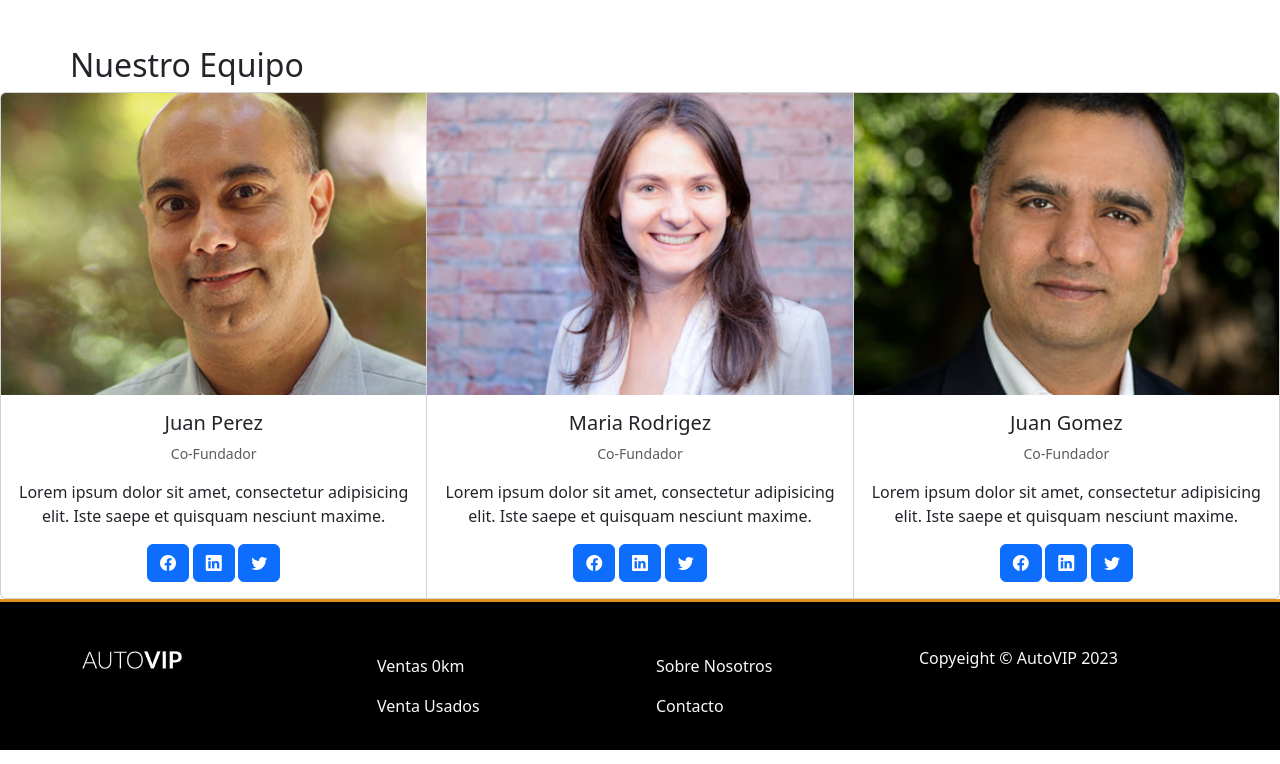
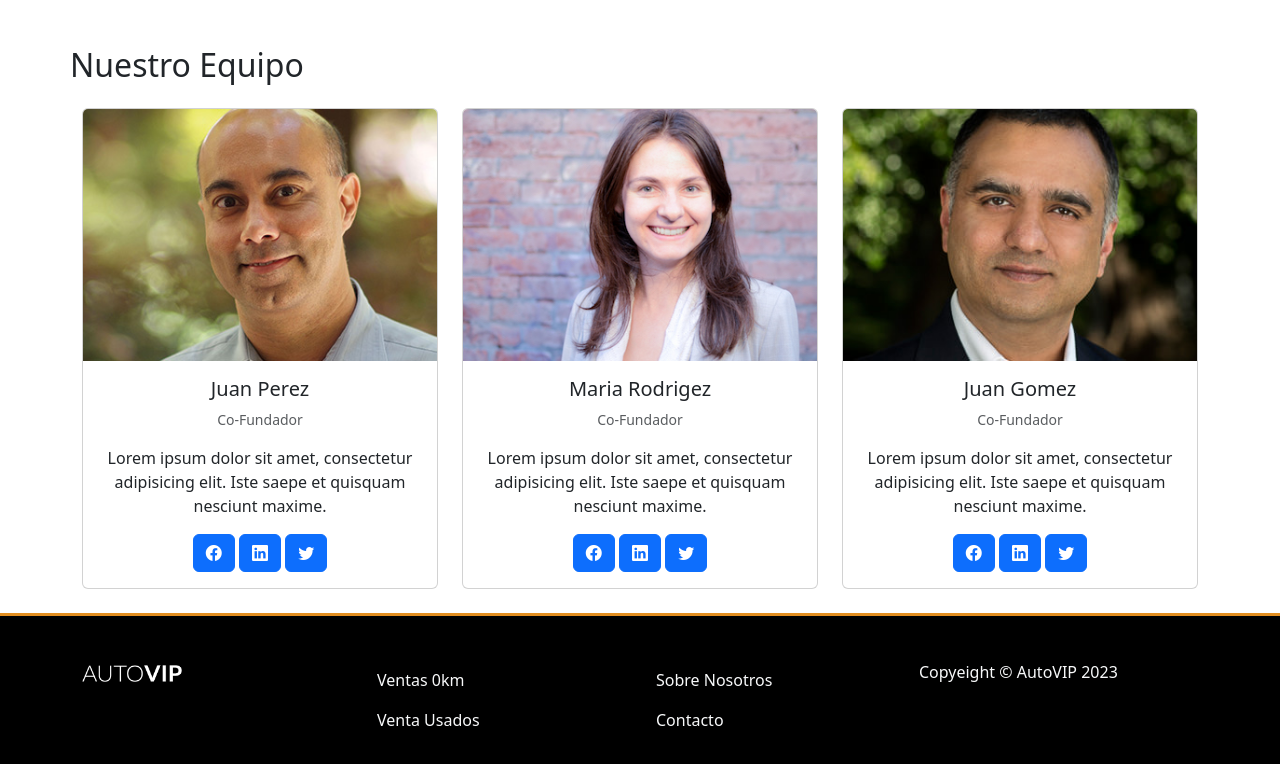
Before and after one commit to melinasilveira-bot/Auto-vip, a plain HTML site: page sobre-nosotros.html in a window 1280 px wide. Shown: the part 496-1260 px from the top of the page. Drawn offline with nearby package versions, Linux system fonts and the light colour scheme.

Commit message:
espacio card

```diff
--- a/sobre-nosotros.html
+++ b/sobre-nosotros.html
@@ -67,51 +67,60 @@ Lorem ipsum dolor sit amet, consectetur adipisicing elit. Et, consequuntur, modi
 
 <div class="nuestro-equipo"><h2>Nuestro Equipo</h2></div>
 
-<div class="card-group">
-  <div class="card">
+
+<div class="container my-4">
+  <div class="row g-4">
+    <div class="col-md-4">
+      <div class="card h-100">
         <img src="img/about_us/cofounder_1.jpg" class="card-img-top" alt="mr-Juan-Perez">
         <div class="card-body text-center">
           <h5 class="card-title">Juan Perez</h5>
+          <p class="card-text"><small class="text-body-secondary d-block">Co-Fundador</small></p>
+          <p class="card-text">Lorem ipsum dolor sit amet, consectetur adipisicing elit. Iste saepe et quisquam nesciunt maxime.</p>
           <p class="card-text">
-        <small class="text-body-secondary text-center d-block">Co-Fundador</small></p>
-      <p class="card-text">Lorem ipsum dolor sit amet, consectetur adipisicing elit. Iste saepe et quisquam nesciunt maxime.</p>
-      <p class="card-text"><small class="text-body-secondary text-center">
             <button type="button" class="btn btn-primary"><i class="bi bi-facebook"></i></button>
             <button type="button" class="btn btn-primary"><i class="bi bi-linkedin"></i></button>
             <button type="button" class="btn btn-primary"><i class="bi bi-twitter"></i></button>
-      </small></p>
+          </p>
         </div>
       </div>
-  <div class="card">
+    </div>
+
+    <div class="col-md-4">
+      <div class="card h-100">
         <img src="img/about_us/cofounder_2.jpg" class="card-img-top" alt="mrs-Maria-Rodrigez">
         <div class="card-body text-center">
           <h5 class="card-title">Maria Rodrigez</h5>
+          <p class="card-text"><small class="text-body-secondary d-block">Co-Fundador</small></p>
+          <p class="card-text">Lorem ipsum dolor sit amet, consectetur adipisicing elit. Iste saepe et quisquam nesciunt maxime.</p>
           <p class="card-text">
-        <small class="text-body-secondary text-center d-block">Co-Fundador</small></p>
-      <p class="card-text">Lorem ipsum dolor sit amet, consectetur adipisicing elit. Iste saepe et quisquam nesciunt maxime.</p>
-      <p class="card-text"><small class="text-body-secondary text-center">
             <button type="button" class="btn btn-primary"><i class="bi bi-facebook"></i></button>
             <button type="button" class="btn btn-primary"><i class="bi bi-linkedin"></i></button>
             <button type="button" class="btn btn-primary"><i class="bi bi-twitter"></i></button>
-      </small></p>
+          </p>
         </div>
       </div>
-  <div class="card">
+    </div>
+
+    <div class="col-md-4">
+      <div class="card h-100">
         <img src="img/about_us/cofounder_3.jpg" class="card-img-top" alt="mr-Juan-Gomez">
         <div class="card-body text-center">
-      <h5 class="card-title">Juan Gomez </h5>
-      <p class="card-text">
-        <small class="text-body-secondary text-center d-block">Co-Fundador</small></p>
+          <h5 class="card-title">Juan Gomez</h5>
+          <p class="card-text"><small class="text-body-secondary d-block">Co-Fundador</small></p>
           <p class="card-text">Lorem ipsum dolor sit amet, consectetur adipisicing elit. Iste saepe et quisquam nesciunt maxime.</p>
           <p class="card-text">
-        <small class="text-body-secondary text-center">
             <button type="button" class="btn btn-primary"><i class="bi bi-facebook"></i></button>
             <button type="button" class="btn btn-primary"><i class="bi bi-linkedin"></i></button>
             <button type="button" class="btn btn-primary"><i class="bi bi-twitter"></i></button>
-            </small></p>
+          </p>
         </div>
       </div>
     </div>
+  </div>
+</div>
+
+
 
 
  <nav class="navbar-expand-lg navbar-light bg-black py-4 navbar-bordertop">
```
Lines whose indentation alone changed are shown as unchanged.
